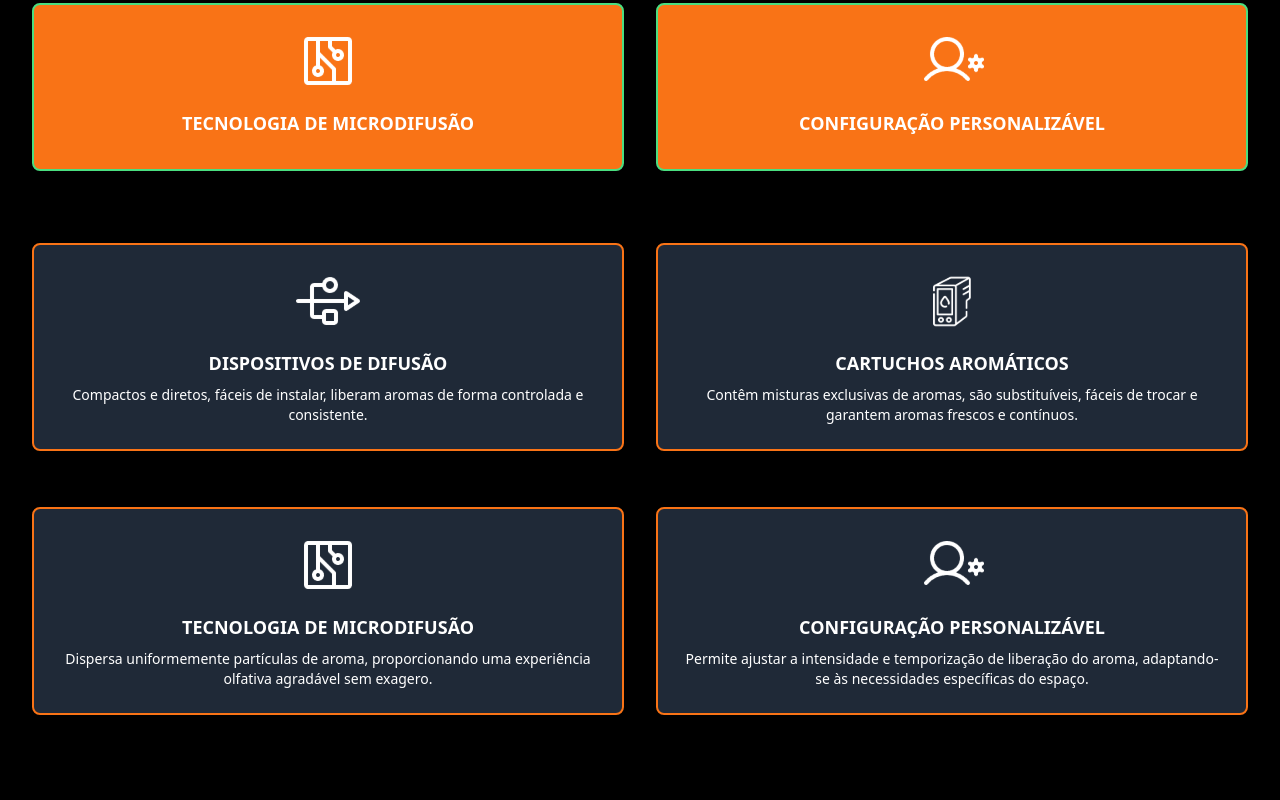
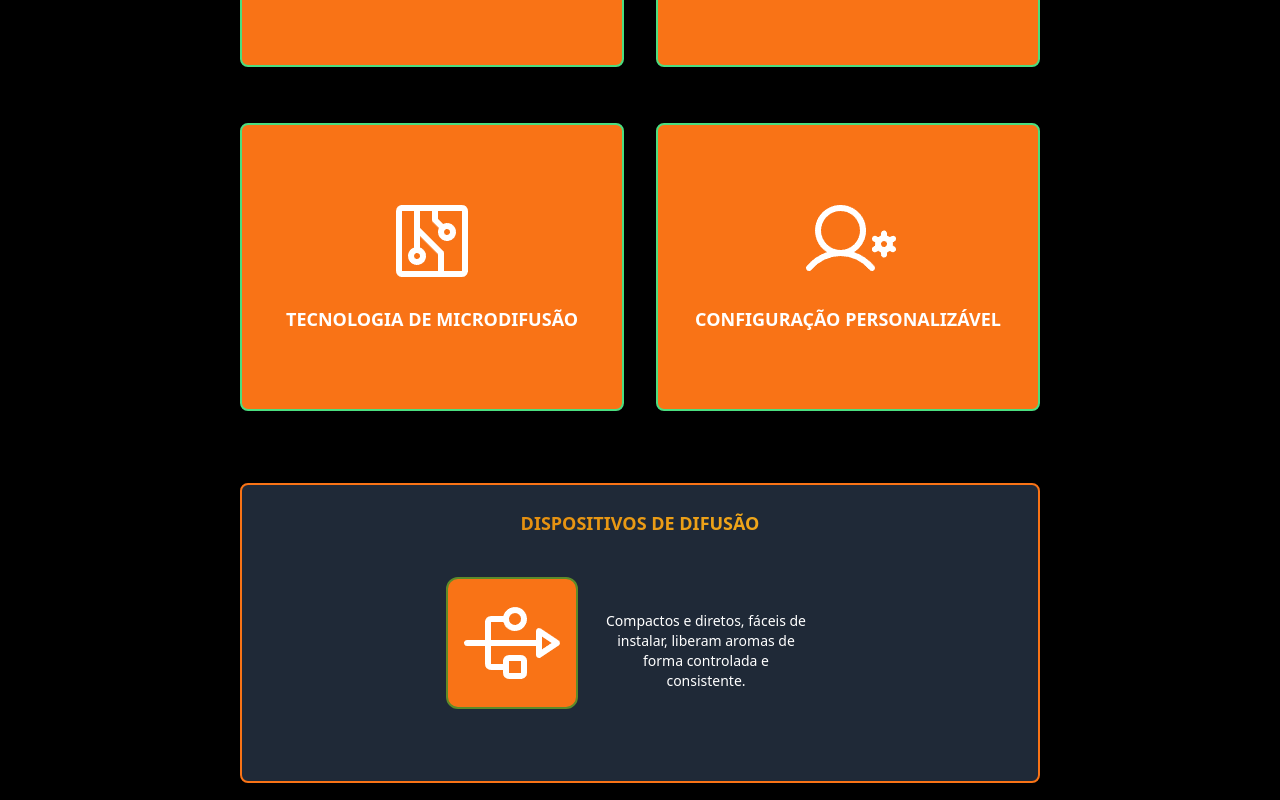
Before and after one commit to VitorTigre/sitetcc, a React (Vite) app: page /funcionamento in a window 1280 px wide. Shown: the part 880-1680 px from the top of the page. Before the commit the page ends 1651 px from the top, so only its background shows below. Built offline with nearby package versions, Linux system fonts and the light colour scheme.

Commit message:
mais algum ai

```diff
--- a/src/components/Funciona.jsx
+++ b/src/components/Funciona.jsx
@@ -8,21 +8,25 @@ import confPersoImage from '/src/assets/confPerso.svg';
 
 const Card = ({ title, imageSrc, description }) => {
   return (
-    <div className="bg-gray-800 border-2 border-orange-500 text-white p-6 rounded-lg shadow-md mb-6">
-      <div className="flex justify-center mb-4">
-        <img src={imageSrc} alt={title} className="w-16 h-16 object-contain" />
+    <div className="bg-gray-800 border-2 border-orange-500 text-white p-6 rounded-lg shadow-md mb-6 w-[50rem]"> {/* Aumentando a largura */}
+      <h2 className="text-lg font-semibold mb-2 text-center bg-gradient-to-r from-amber-600 to-amber-400 bg-clip-text text-transparent">{title}</h2>
+      <div className='flex items-center justify-center p-8'>
+        <div className="bg-orange-500 flex justify-center mb-4 border-2 rounded-xl p-4 " style={{ borderColor: '#5D8B29' }}>
+          <img src={imageSrc} alt={title} className="w-24 h-24 object-contain" /> {/* Aumentando o tamanho da imagem, se desejar */}
         </div>
-      <h2 className="text-lg font-semibold mb-2 text-center">{title}</h2>
-      <p className="text-sm text-center">{description}</p>
+        <p className="text-sm text-center w-64 px-6">{description}</p> {/* Ajustando a largura do texto para ocupar todo o espaço */}
+      </div>
     </div>
   );
 };
 
+
+
 const Card2 = ({ title, imageSrc, description }) => {
   return (
-    <div className="bg-orange-500 border-2 border-green-400 text-white p-6 rounded-lg shadow-md mb-6">
+    <div className="bg-orange-500 border-2 border-green-400 text-white p-6 rounded-lg shadow-md mb-6 w-96 h-72 flex flex-col items-center justify-center">
       <div className="flex justify-center mb-4">
-        <img src={imageSrc} alt={title} className="w-16 h-16 object-contain" />
+        <img src={imageSrc} alt={title} className="w-24 h-24 object-contain" />
       </div>
       <h2 className="text-lg font-semibold mb-2 text-center">{title}</h2>
       <p className="text-sm text-center">{description}</p>
@@ -50,8 +54,8 @@ function PageFuncionamento() {
       <br />
 
 
-      <section className="mt-12">
-        <div className="grid grid-cols-1 sm:grid-cols-2 lg:grid-cols-2 gap-8">
+      <section className="mt-12 flex justify-center">
+  <div className="grid grid-cols-1 sm:grid-cols-2 lg:grid-cols-2 gap-8 max-w-4xl mx-auto">
     <Card2
       title="DISPOSITIVOS DE DIFUSÃO"
       imageSrc={disfusImage}
@@ -71,8 +75,9 @@ function PageFuncionamento() {
   </div>
 </section>
 
-      <section className="mt-12">
-        <div className="grid grid-cols-1 sm:grid-cols-2 lg:grid-cols-2 gap-8">
+      <section className="mt-12 flex justify-center">
+  <div className="flex flex-col items-center max-w-6xl mx-auto space-y-6">
+    <div className="grid grid-cols-1 gap-8">
       <Card
         title="DISPOSITIVOS DE DIFUSÃO"
         imageSrc={disfusImage}
@@ -94,7 +99,9 @@ function PageFuncionamento() {
         description="Permite ajustar a intensidade e temporização de liberação do aroma, adaptando-se às necessidades específicas do espaço."
       />
     </div>
+  </div>
 </section>
+
     </div>
   );
 }
--- a/src/components/Materiais.jsx
+++ b/src/components/Materiais.jsx
@@ -19,7 +19,7 @@ const Card = ({ image, title, subtitle }) => {
         <img src={image} alt={title} className="w-full h-48 object-contain rounded-lg" />
       </div>
       <h3 className="text-white text-xl font-bold mb-2 text-center">{title}</h3>
-      <p className="text-gray-400 text-center">{subtitle}</p>
+      <p className="text-white-400 text-center">{subtitle}</p>
     </div>
   );
 };
```
Lines whose indentation alone changed are shown as unchanged.
